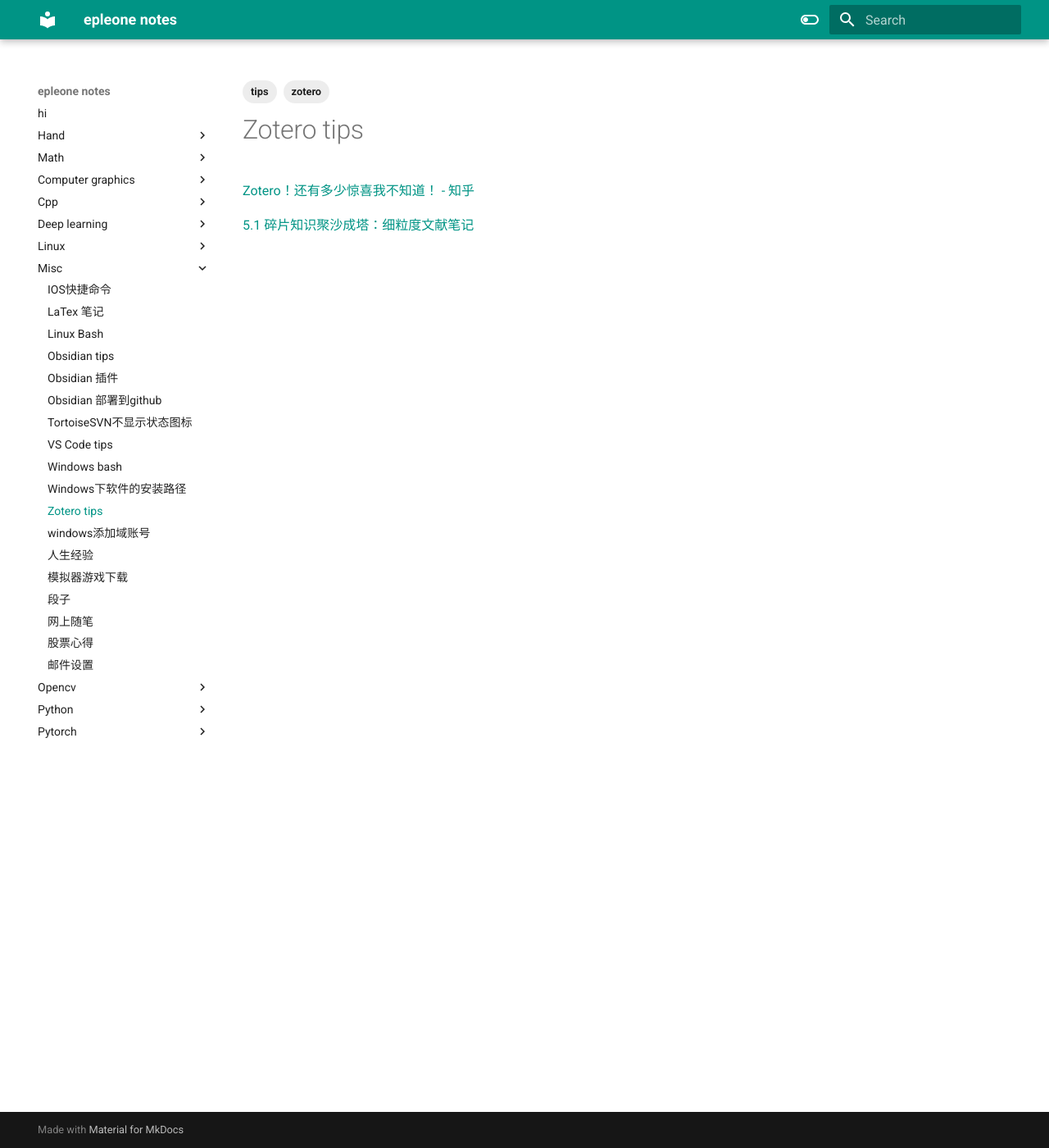
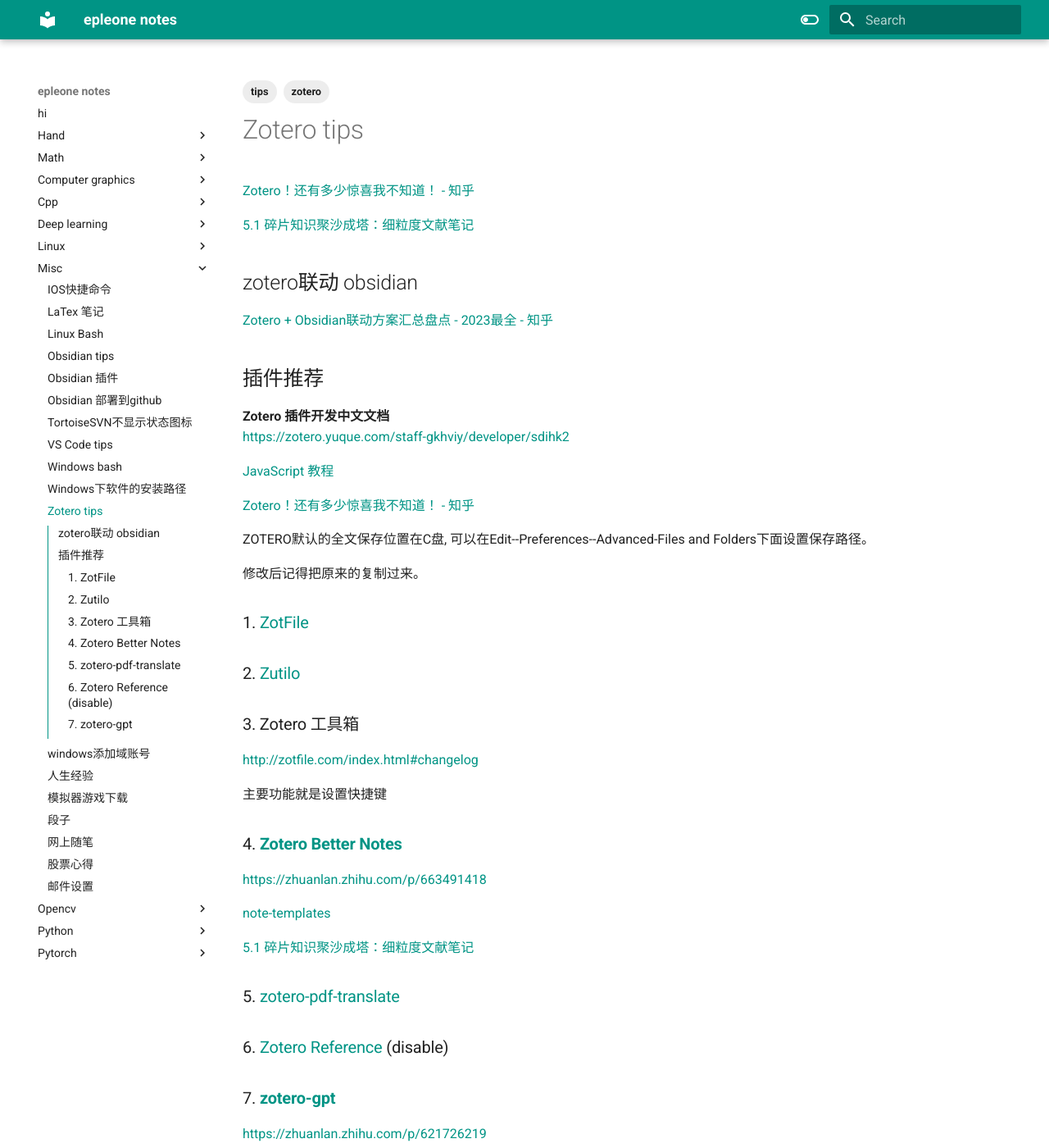
Before and after one commit to epleone/notes, an MkDocs documentation site: the page built from docs/misc/Zotero tips.md, in a window 1280 px wide and 1400 px high. Shown: the whole window at 82% size. Built offline with MkDocs 1.6.1 and Material for MkDocs 9.7.7, drawn with Linux system fonts in a browser that asks for light colours; some of the changed text lies outside the part shown.

```diff
--- a/docs/misc/Zotero tips.md
+++ b/docs/misc/Zotero tips.md
@@ -9,5 +9,55 @@ tags:
 [Zotero！还有多少惊喜我不知道！ - 知乎](https://zhuanlan.zhihu.com/p/630691757)
 
 
+[5.1 碎片知识聚沙成塔：细粒度文献笔记](https://zotero.yuque.com/staff-gkhviy/better-notes/ssga9d)
+
+
+## zotero联动 obsidian
+
+[Zotero + Obsidian联动方案汇总盘点 - 2023最全 - 知乎](https://zhuanlan.zhihu.com/p/651144180)
+
+
+## 插件推荐
+
+**Zotero 插件开发中文文档**
+[https://zotero.yuque.com/staff-gkhviy/developer/sdihk2](https://zotero.yuque.com/staff-gkhviy/developer/sdihk2)
+
+[JavaScript 教程](https://www.w3school.com.cn/js/index.asp)
+
+[Zotero！还有多少惊喜我不知道！ - 知乎](https://zhuanlan.zhihu.com/p/630691757)
+
+ZOTERO默认的全文保存位置在C盘, 可以在Edit--Preferences--Advanced-Files and Folders下面设置保存路径。
+
+修改后记得把原来的复制过来。
+
+### 1. [ZotFile](https://github.com/jlegewie/zotfile)
+
+
+### 2. [Zutilo](https://github.com/wshanks/Zutilo)
+
+
+### 3. Zotero 工具箱
+
+[http://zotfile.com/index.html#changelog](http://zotfile.com/index.html#changelog)
+
+主要功能就是设置快捷键
+
+### 4. **[Zotero Better Notes](https://github.com/windingwind/zotero-better-notes)**
+
+[https://zhuanlan.zhihu.com/p/663491418](https://zhuanlan.zhihu.com/p/663491418)
+
+[note-templates](https://github.com/windingwind/zotero-better-notes/discussions/categories/note-templates)
 
 [5.1 碎片知识聚沙成塔：细粒度文献笔记](https://zotero.yuque.com/staff-gkhviy/better-notes/ssga9d)
+
+### 5. [zotero-pdf-translate](https://github.com/windingwind/zotero-pdf-translate#readme)
+
+
+### 6. [Zotero Reference](https://github.com/muisedestiny/zotero-reference#readme) (disable)
+
+
+### 7. **[zotero-gpt](https://github.com/MuiseDestiny/zotero-gpt)**
+
+[https://zhuanlan.zhihu.com/p/621726219](https://zhuanlan.zhihu.com/p/621726219)
+
+[https://github.com/chatanywhere/GPT_API_free](https://github.com/chatanywhere/GPT_API_free)
```
Also changed, not shown: arc/planX 数据集.md (deleted, +0 -8 lines), docs/cpp/cmd参数解析Parser.md (+1 -1 lines), docs/cpp/常用函数汇总.md (+1 -1 lines), docs/deep learning/VAE.md (added, +1 -0 lines), docs/deep learning/video inpainting.md (added, +20 -0 lines).
